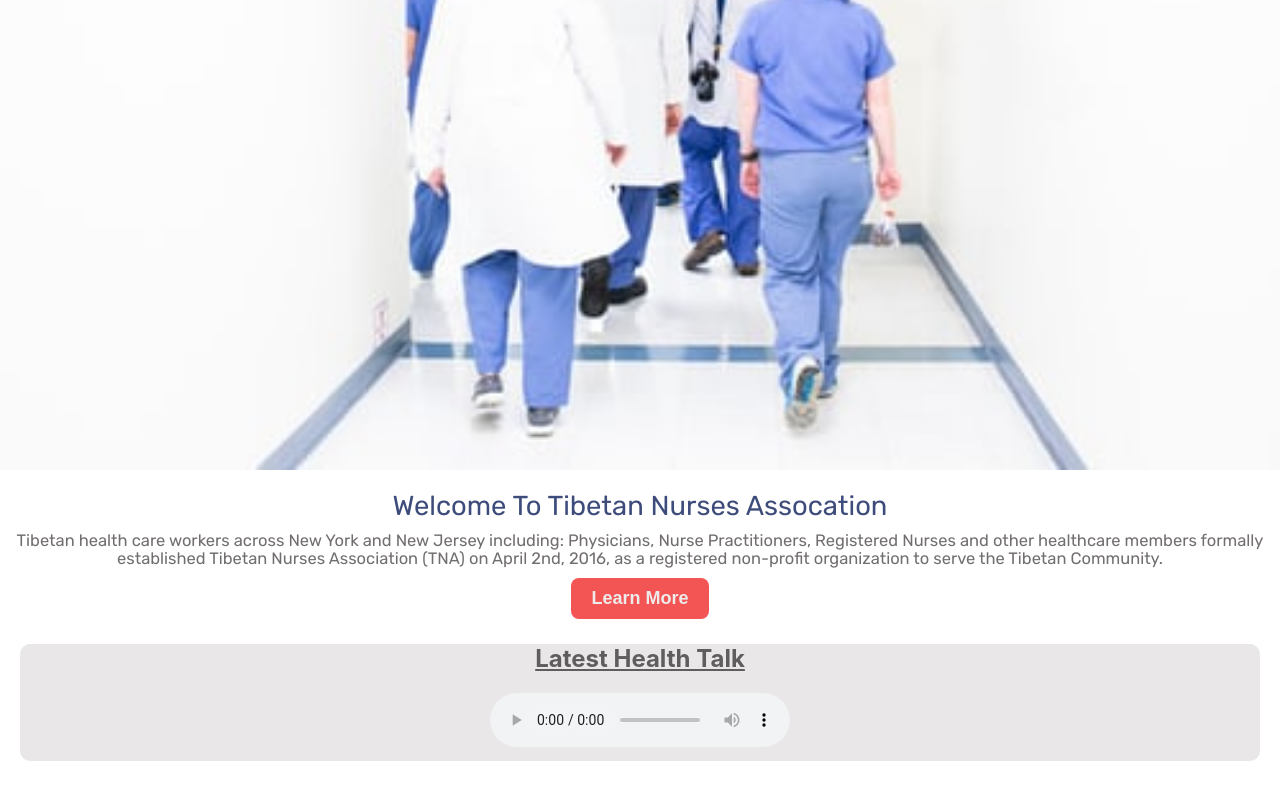
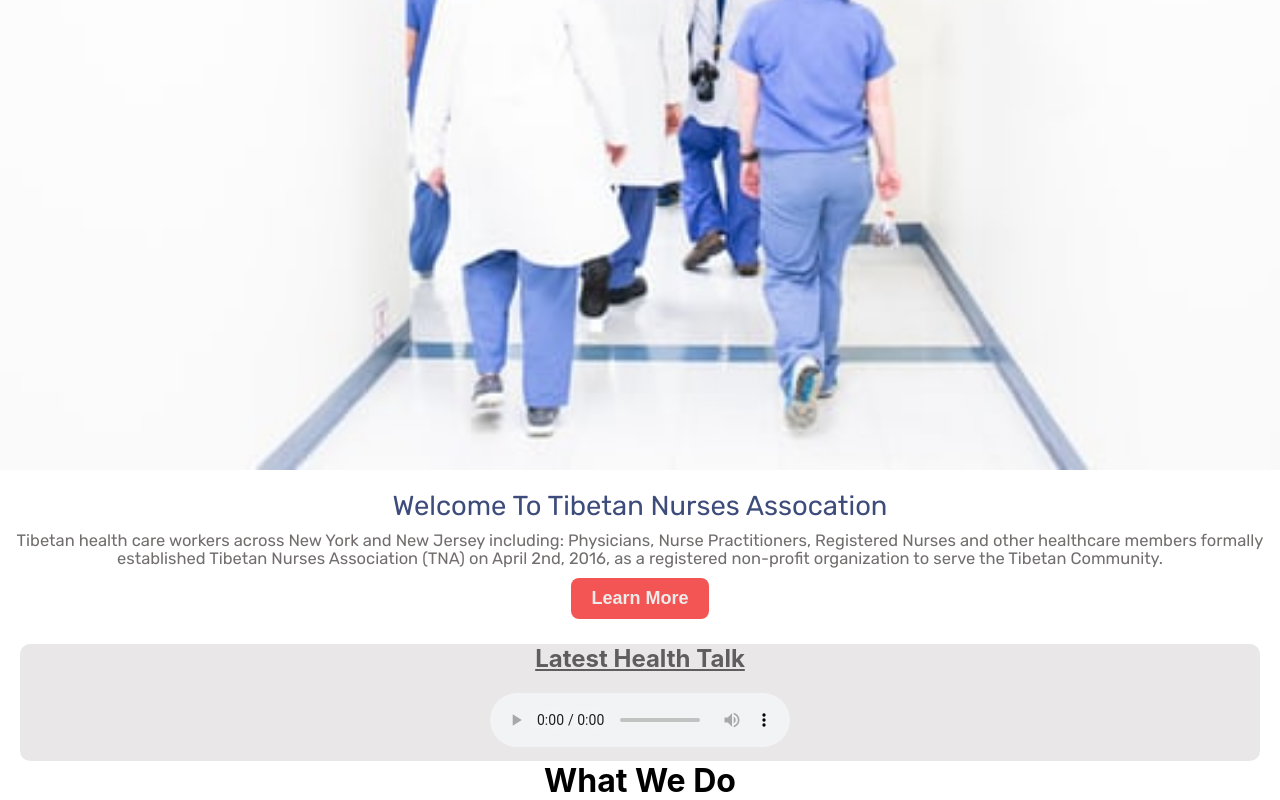
Before and after one commit to TenNga/Tibetan-Nurses-Association, a React (Create React App) app: page / in a window 1280 px wide. Shown: the part 1390-2190 px from the top of the page. Before the commit the page ends 2151 px from the top, so only its background shows below. Built offline with nearby package versions, Linux system fonts and the light colour scheme.

Commit message:
fixed audio player and added what we do section

```diff
--- a/src/Container/MainContainer.js
+++ b/src/Container/MainContainer.js
@@ -2,6 +2,7 @@
 import Carousel from '../Components/Carousel';
 import WelcomeNote from '../Components/WelcomeNote';
 import AudioPlayer from '../Components/AudioPlayer';
+import WhatWeDo from './WhatWeDo';
 
 const MainContainer = () => {
     return(
@@ -9,6 +10,7 @@
         <Carousel />
         <WelcomeNote />
         <AudioPlayer />
+        <WhatWeDo />
         </>
     )
 }
--- /dev/null
+++ b/src/Container/WhatWeDo.js
@@ -0,0 +1,8 @@
+import React from 'react';
+
+const WhatWeDo = () => {
+    return(
+        <h1>What We Do</h1>
+    )
+}
+export default WhatWeDo;
```
